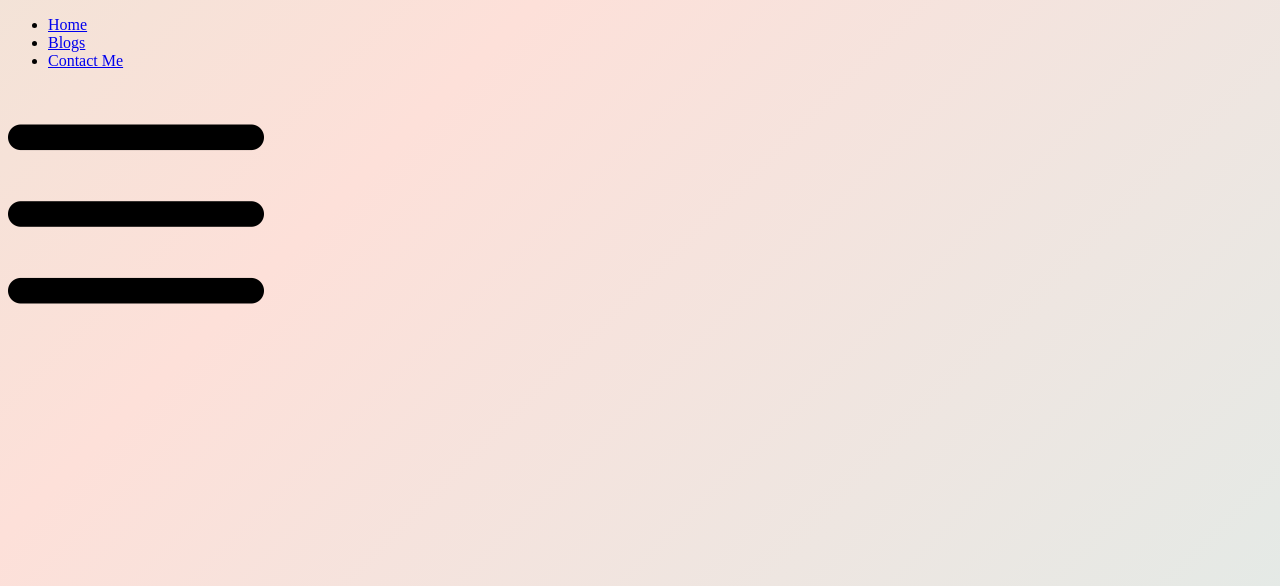
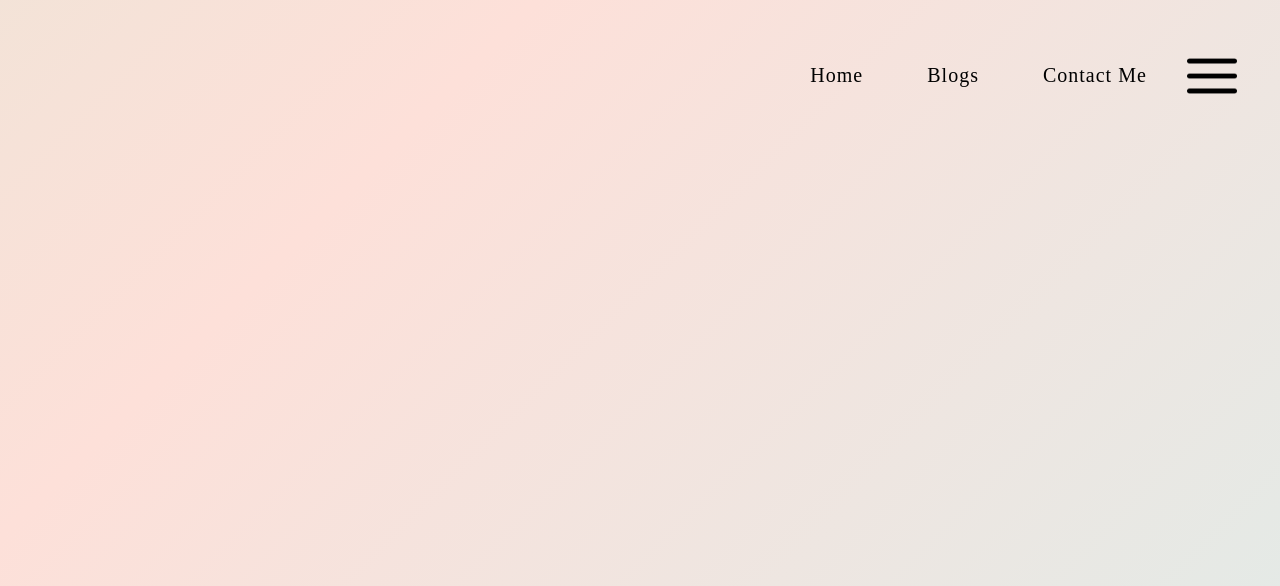
Before and after one commit to AalbatrossGuy/AGsBlog, a Flask app: page / in a window 1280 px wide. Shown: the top 586 px of the page. Run offline with Flask 2, Linux system fonts and the light colour scheme.

Commit message:
Added css for navbar

```diff
--- a/static/home.css
+++ b/static/home.css
@@ -22,3 +22,39 @@ body {
         background-position: 0% 50%;
     }
 }
+
+nav{
+  display: flex;
+  width: 100%;
+  align-items: center;
+  flex-wrap: wrap;
+  padding: 30px 0 10px;
+}
+.menu-icon{
+  padding-right: 4%;
+  width: 50px;
+  cursor: pointer;
+}
+
+nav ul{
+  flex: 1;
+  text-align: right;
+  padding-right: 10px;
+
+}
+
+nav ul li{
+  display: inline-block;
+  list-style: none;
+  margin: 10px 30px;
+
+}
+
+nav ul li a{
+  /* color: rgb(253, 252, 252); */
+  color: black;
+  text-decoration: none;
+  letter-spacing: 1px;
+  font-size: 20px;
+
+}
```
